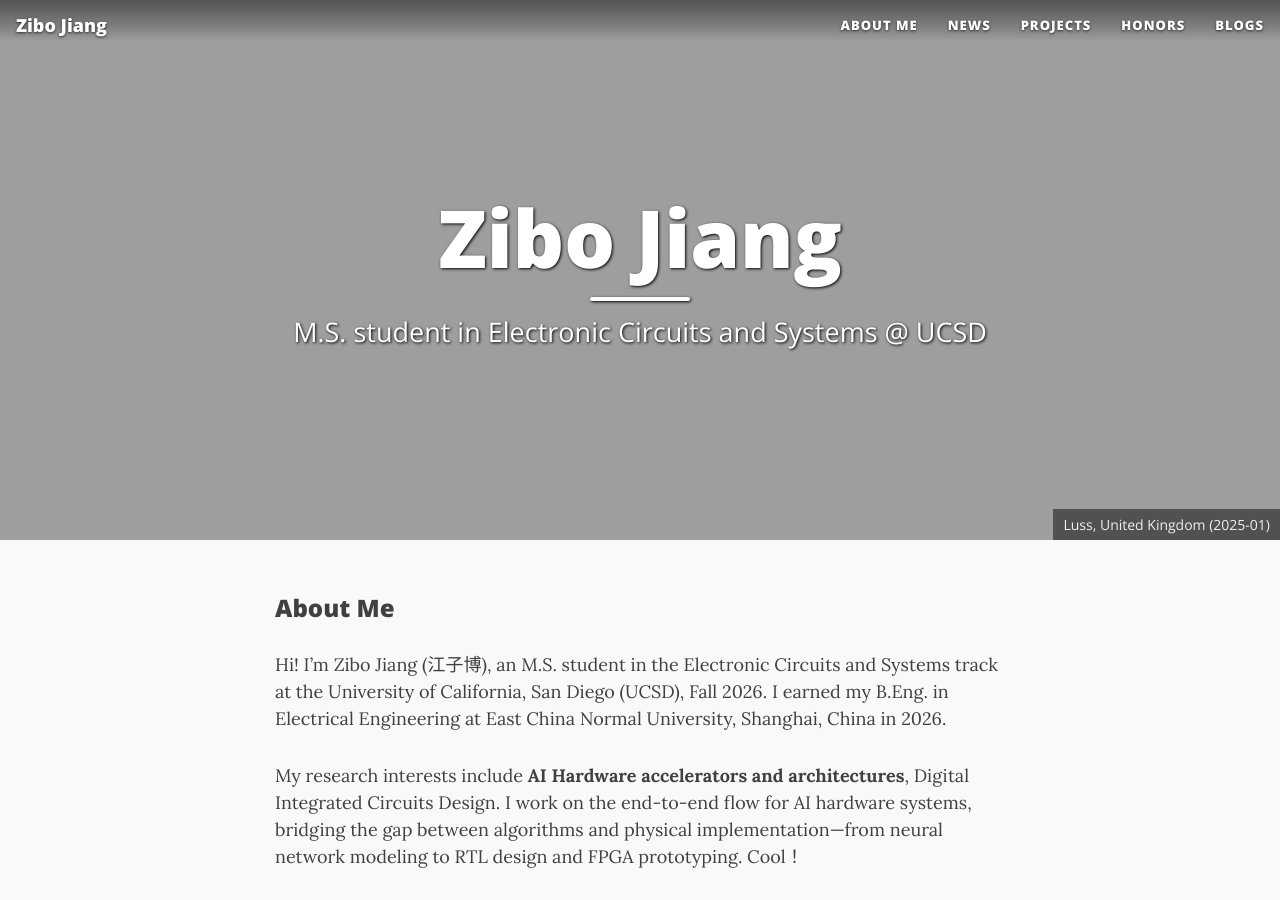
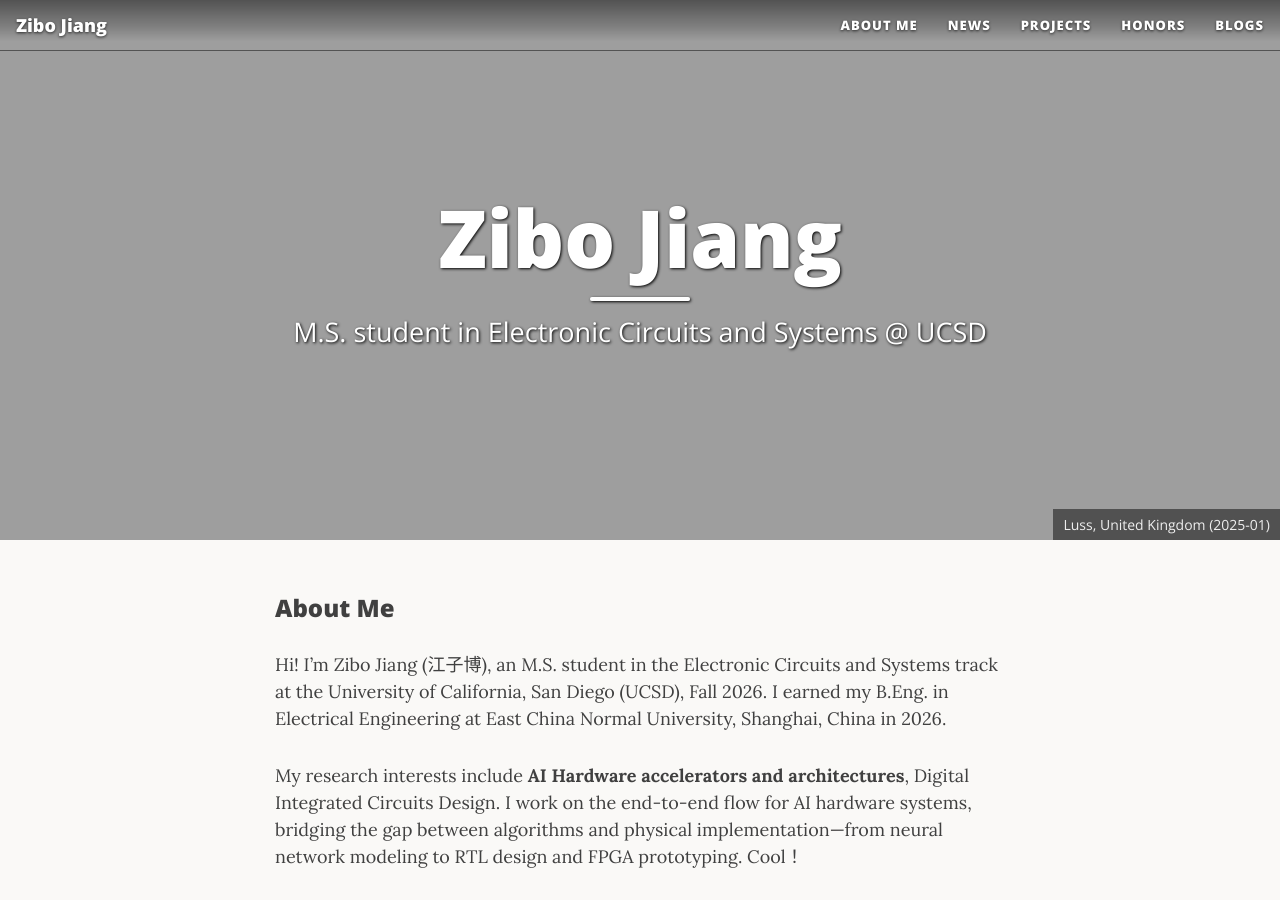
Before and after one commit to zibojiang/zibojiang.github.io, a Jekyll site: the page built from index.md, in a window 1280 px wide and 900 px high. Built offline with Jekyll 4.4.1, drawn with Linux system fonts in a browser that asks for light colours; nearby versions of some CDN libraries.

Commit message:
Update navbar styles to add a solid bottom border and transition delay for improved visual effects.

```diff
--- a/assets/css/home-about.css
+++ b/assets/css/home-about.css
@@ -50,7 +50,7 @@ layout: null
 }
 
 .navbar-custom.navbar-overlay:not(.top-nav-short):not(.top-nav-short-permanent):not(.top-nav-expanded) {
-  border-bottom: 0 !important;
+  border-bottom: 1px solid transparent !important;
   box-shadow: none !important;
   background: linear-gradient(
     180deg,
@@ -85,6 +85,8 @@ layout: null
   background: {{ site.navbar-col | default: "#faf9f7" }};
   border-bottom: 1px solid {{ site.navbar-border-col | default: "rgba(194, 113, 79, 0.2)" }} !important;
   box-shadow: 0 0.125rem 0.75rem rgb(0 0 0 / 8%);
+  /* Let the solid background settle before the divider fades in. */
+  transition-delay: 0s, 0.35s, 0.35s;
 }
 
 .navbar-custom.navbar-overlay.top-nav-short .navbar-brand,
```
